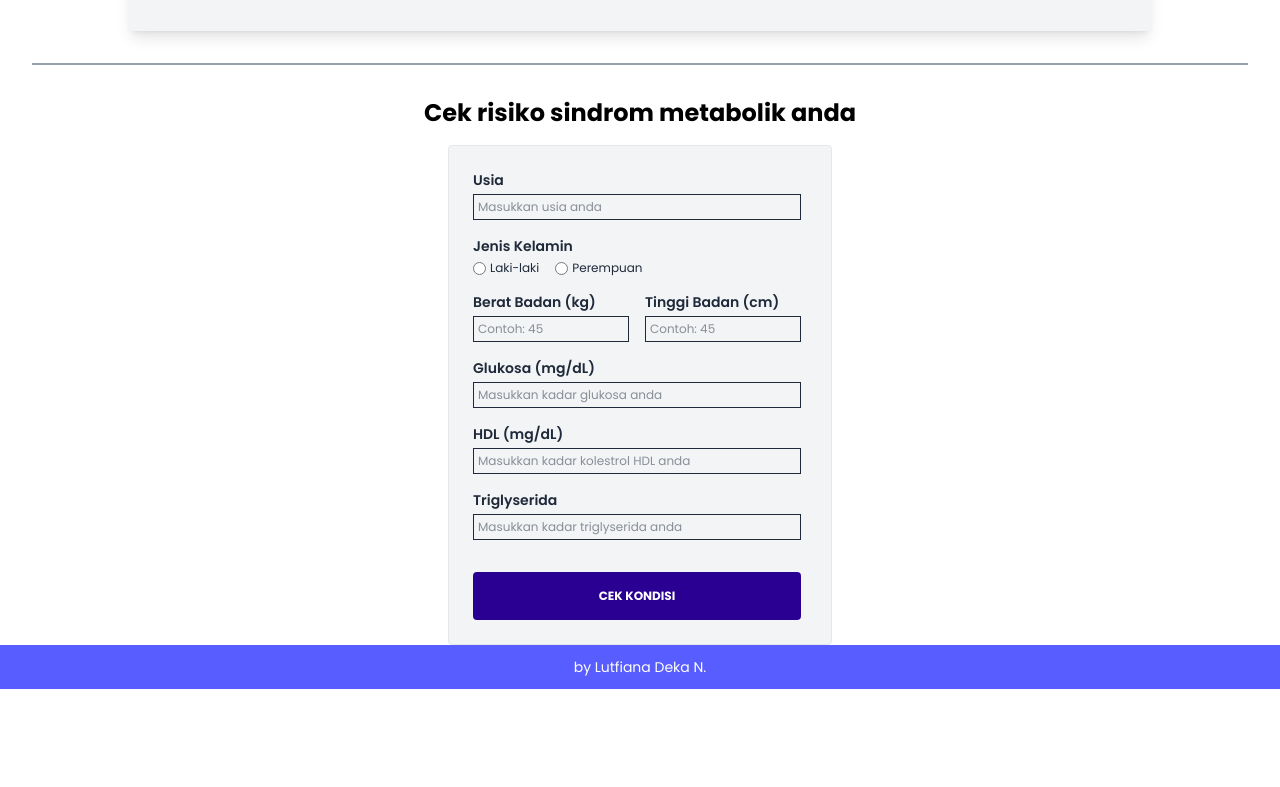
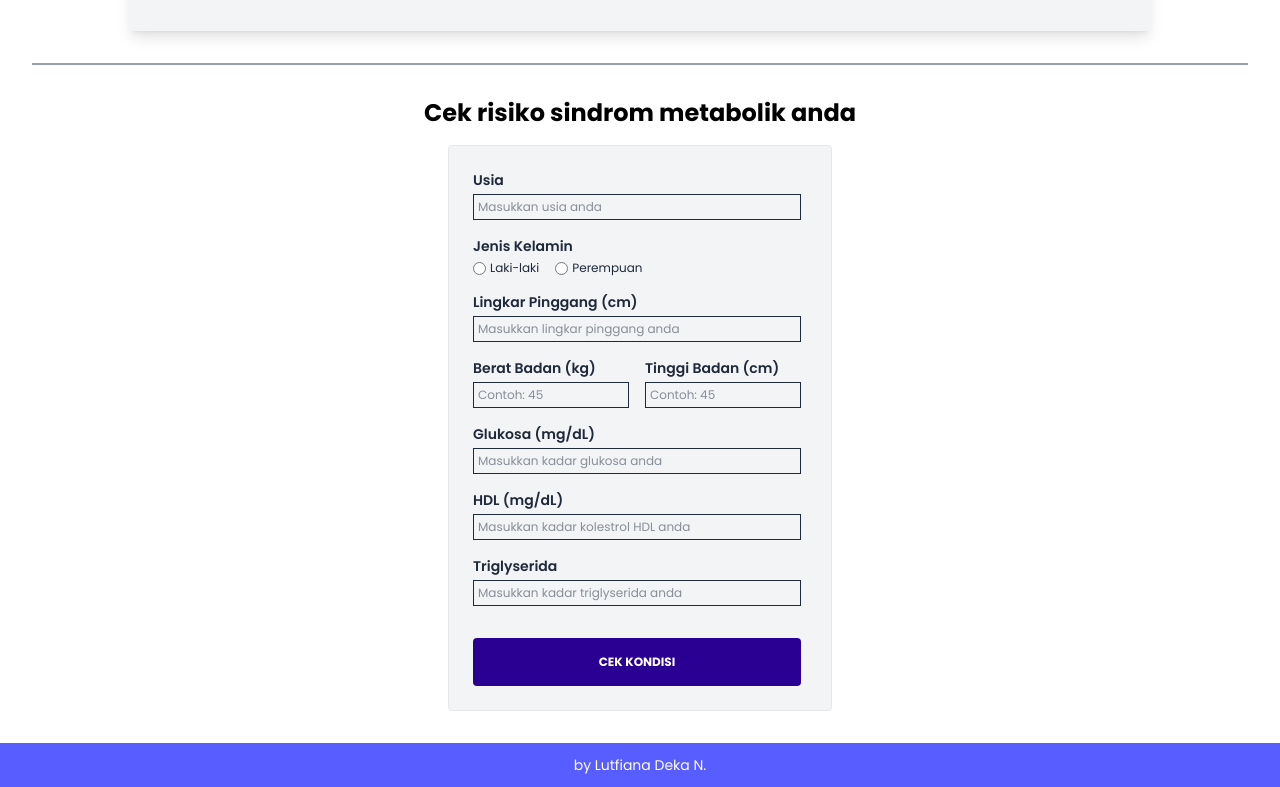
Before and after one commit to LutfianaDeka/MetS-predict, a React (Vite) app: page / in a window 1280 px wide. Shown: the part 1209-1996 px from the top of the page. Before the commit the page ends 1898 px from the top, so only its background shows below. Built offline with nearby package versions, Linux system fonts and the light colour scheme.

Commit message:
update form.jsx

```diff
--- a/src/section/form.jsx
+++ b/src/section/form.jsx
@@ -2,13 +2,13 @@ import "../App.css";
 export default function FormMets() {
   return (
     <>
-      <div className="formMets mt-8 flex flex-col justify-center">
+      <div className="formMets md:my-8 max-md:mt-4 flex flex-col justify-center">
         <h2 className="md:text-2xl font-bold text-center pb-4">
           Cek risiko sindrom metabolik anda
         </h2>
         <form
           action=""
-          className="flex flex-col text-gray-800 p-6 text-xs gap-4 md:bg-gray-100 md:rounded w-full max-w-sm mx-auto border-1 border-gray-200"
+          className="flex flex-col text-gray-800 p-6 text-xs gap-4 md:bg-gray-100 md:rounded w-full max-w-sm mx-auto md:border-1 md:border-gray-200"
         >
           <div className="usia">
             <h3 className="md:text-sm font-semibold pb-1">Usia</h3>
@@ -31,6 +31,15 @@ export default function FormMets() {
                 Perempuan
               </label>
             </div>
+          </div>
+          <div className="waistcirc">
+            <h3 className="md:text-sm font-semibold pb-1">Lingkar Pinggang (cm)</h3>
+            <input
+              type="number"
+              id="usia"
+              placeholder="Masukkan lingkar pinggang anda"
+              className="border-1 w-82 p-1"
+            />
           </div>
           <div className="bmi flex gap-4">
             <div className="berat">
```
